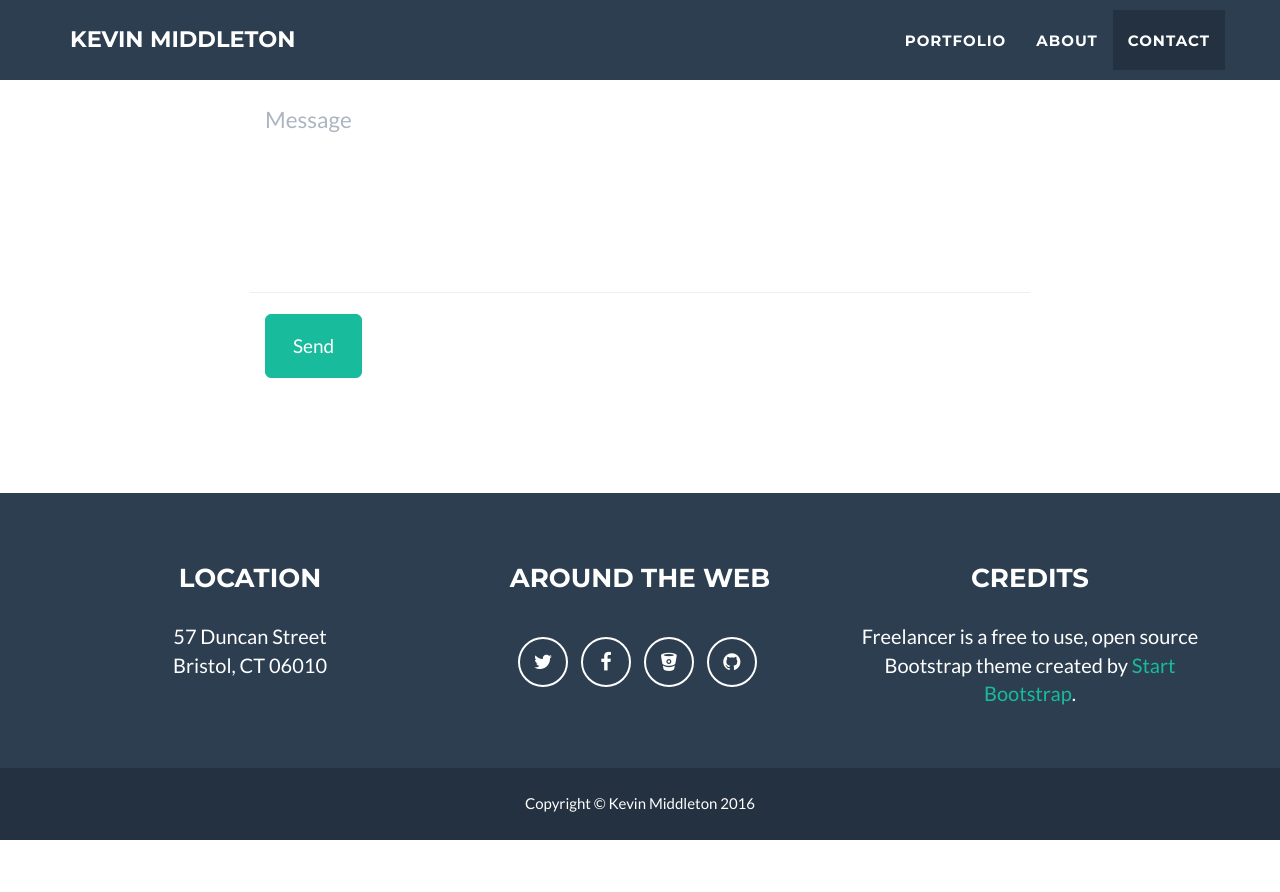
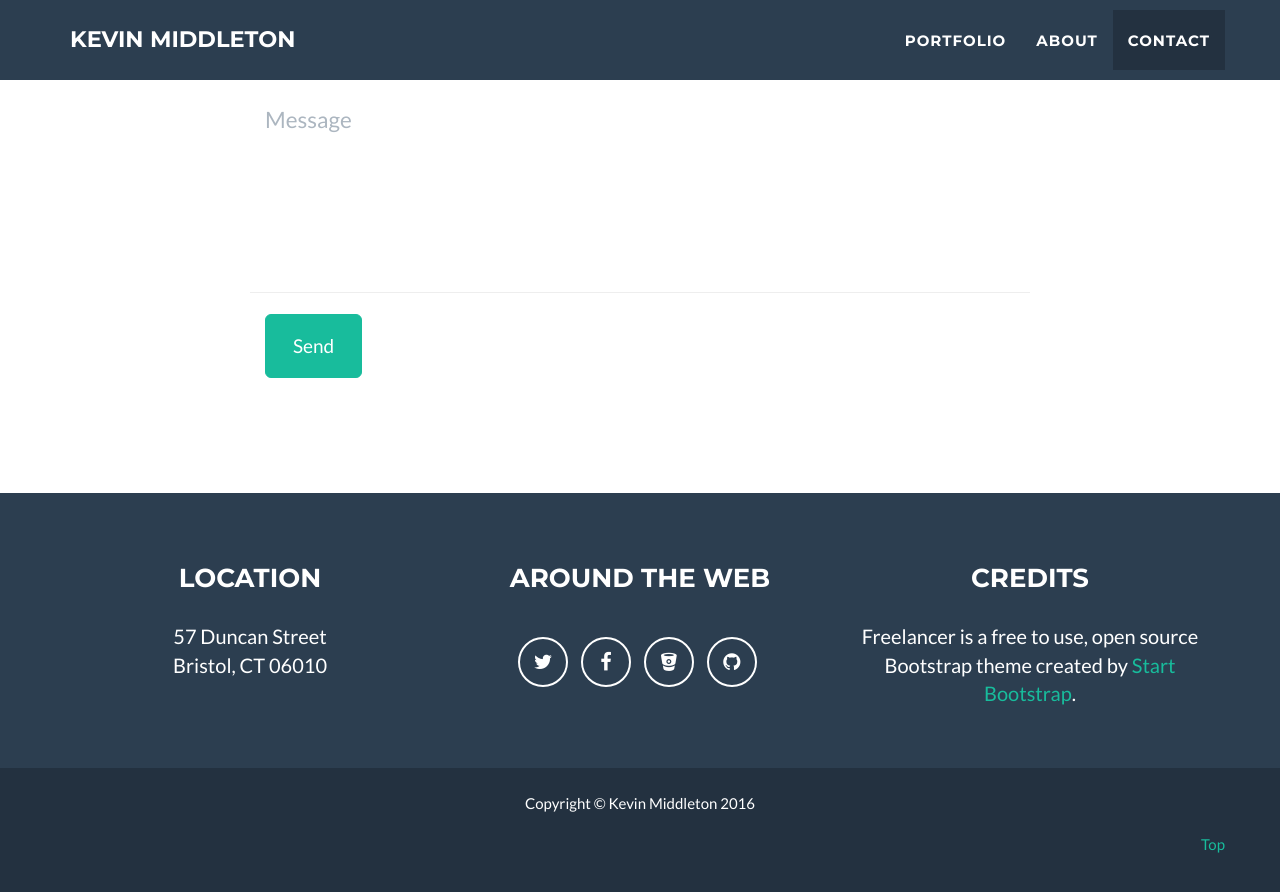
Before and after one commit to Link2999/Link2999.github.io, a Jekyll site: the page built from index.html, in a window 1280 px wide and 900 px high, scrolled down 2474 px. Shown: the top 892 px of the window. Built offline with Jekyll 4.4.1, drawn with Linux system fonts in a browser that asks for light colours; before the commit the page ends 3314 px from its top, so only the background shows below that.

Commit message:
Top Jump

```diff
--- a/_includes/footer.html
+++ b/_includes/footer.html
@@ -34,6 +34,12 @@
                     <div class="col-lg-12">
                         Copyright &copy; {{ site.footer.copyright }} 20{{ site.time | date: '%y' }}
                     </div>
+                    <ul class="nav navbar-nav navbar-right">
+                    <li class="page-scroll">
+                        <a href="#page-top">Top</a>
+                    </li>
+                    </ul>
+
                 </div>
             </div>
         </div>
```
